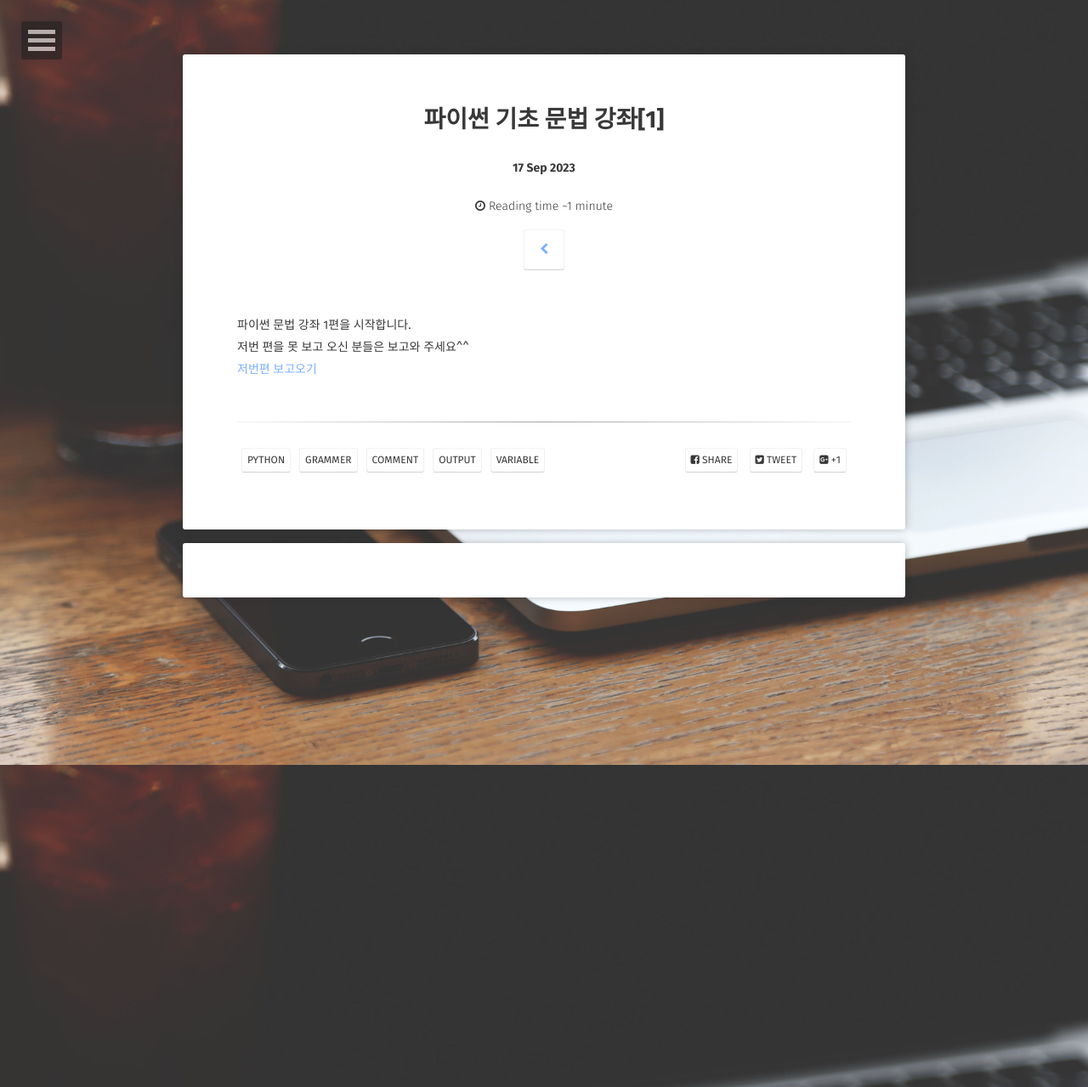
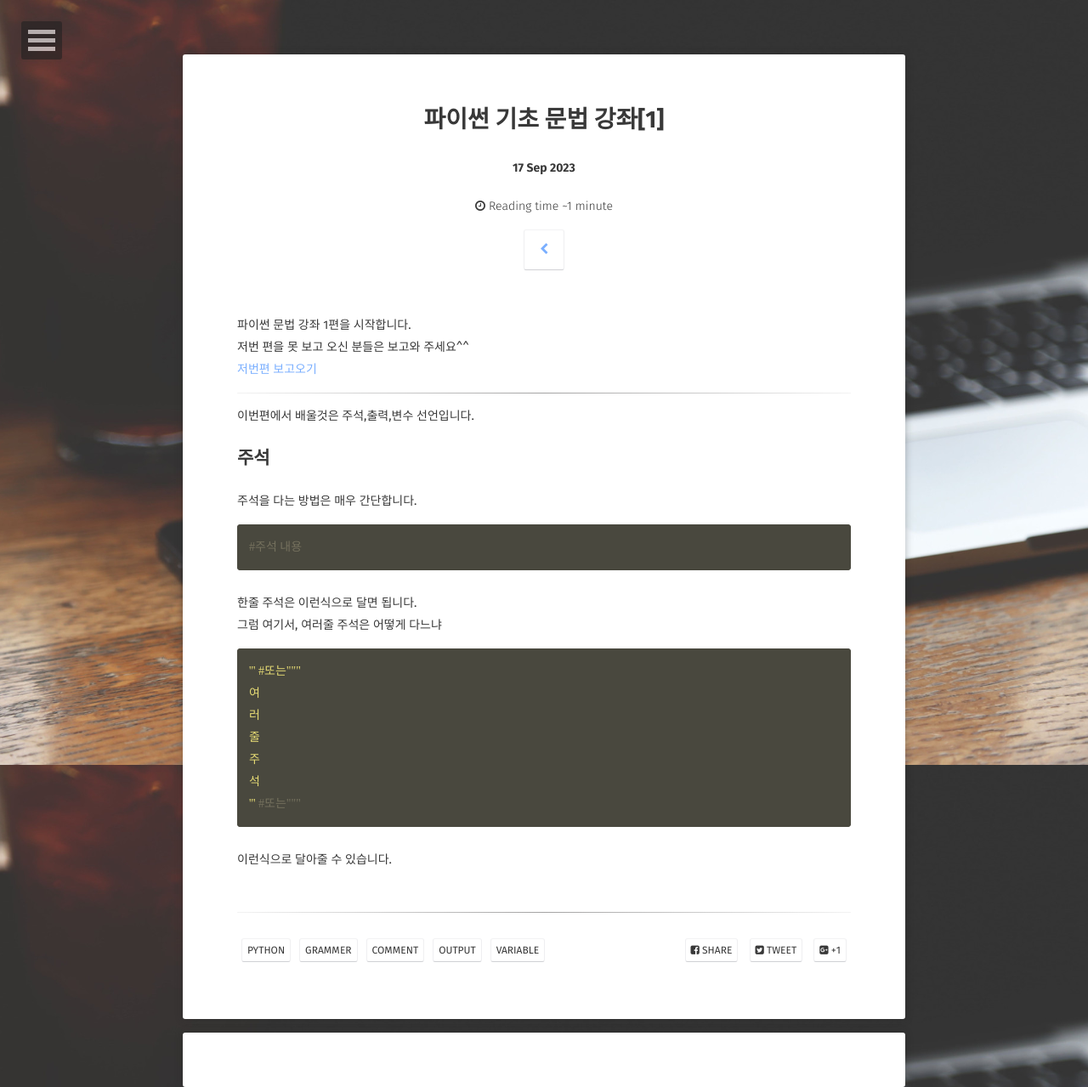
Before and after one commit to CS-myh0518/cs-myh0518.github.com, a Jekyll site: the page built from _posts/Python/2023-09-17-python1.md, in a window 1280 px wide. Shown: the whole page at 85% size. Built offline with Jekyll 4.4.1, drawn with Linux system fonts in a browser that asks for light colours; some web fonts are replaced; comment, search, counter and statistics services are not loaded.

Commit message:
Update 2023-09-17-python1.md

````diff
--- a/_posts/Python/2023-09-17-python1.md
+++ b/_posts/Python/2023-09-17-python1.md
@@ -14,3 +14,24 @@ tags:
 파이썬 문법 강좌 1편을 시작합니다.
 저번 편을 못 보고 오신 분들은 보고와 주세요^^
 <a href="https://cs-myh0518.github.io/python0/">저번편 보고오기</a>
+<hr>
+
+이번편에서 배울것은 주석,출력,변수 선언입니다.
+
+## 주석
+주석을 다는 방법은 매우 간단합니다.
+```python
+#주석 내용
+```
+한줄 주석은 이런식으로 달면 됩니다.
+그럼 여기서, 여러줄 주석은 어떻게 다느냐
+```python
+''' #또는"""
+여
+러
+줄
+주
+석
+''' #또는"""
+```
+이런식으로 달아줄 수 있습니다.
````
